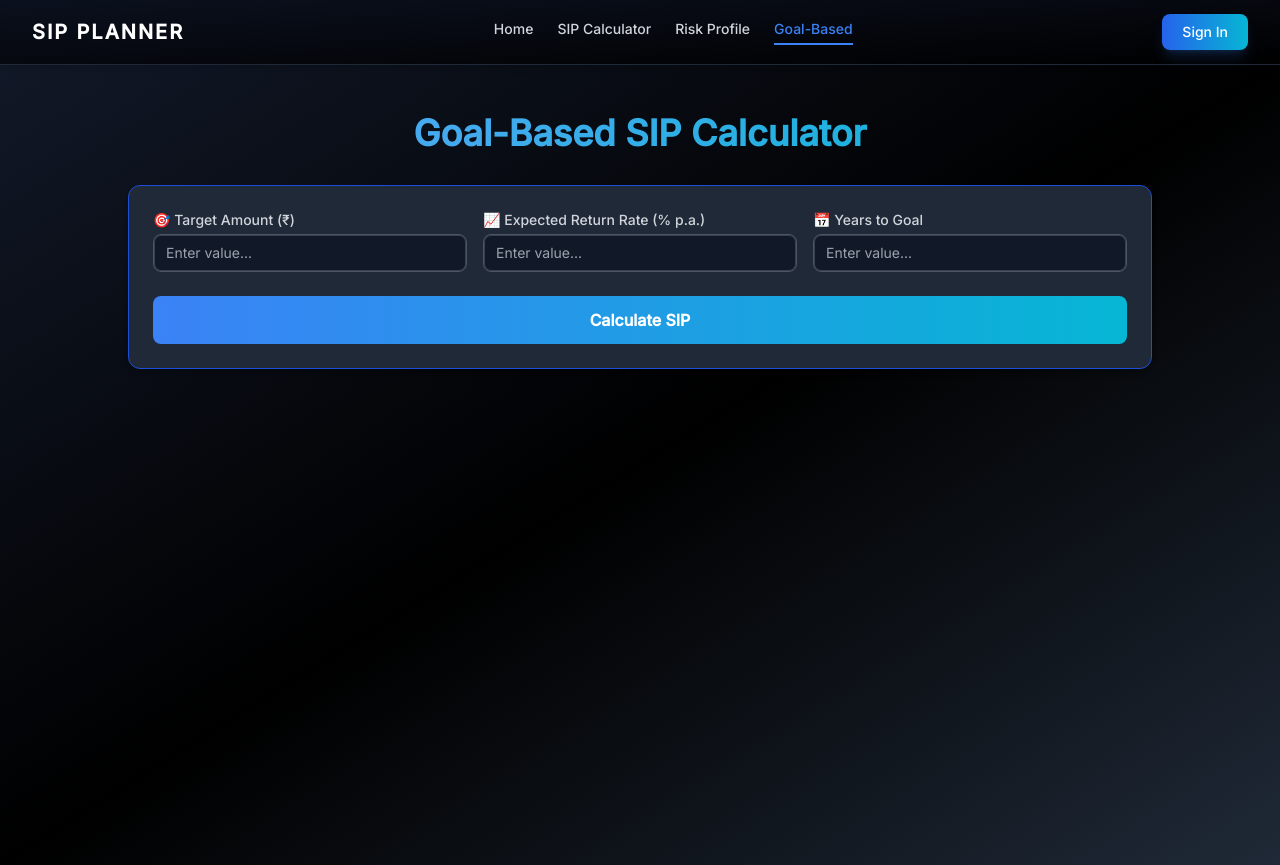
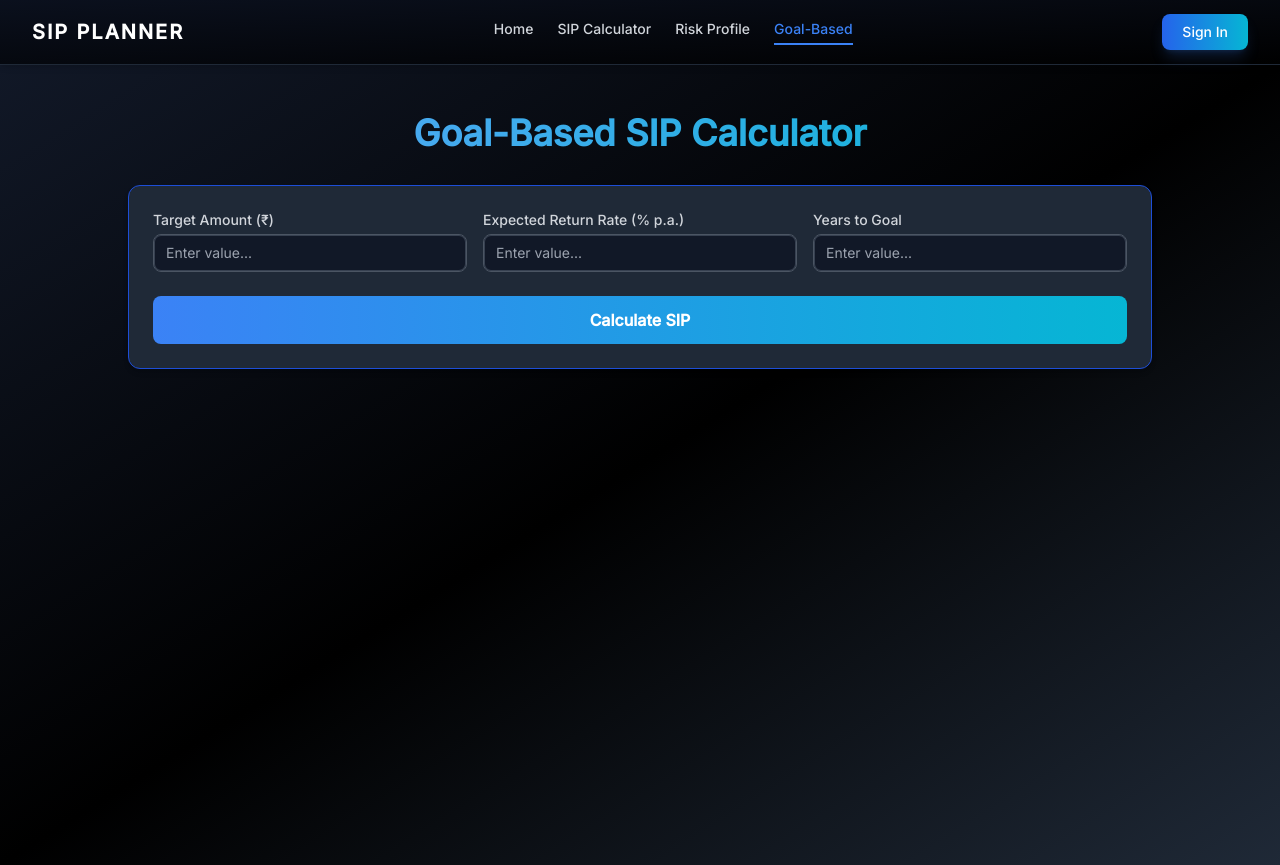
Before and after one commit to JashanVIRDI12/sip-planner, a Next.js app: page /goal-based in a window 1280 px wide. Built offline with nearby package versions, Linux system fonts and the light colour scheme.

Commit message:
Update page.js

```diff
--- a/app/goal-based/page.js
+++ b/app/goal-based/page.js
@@ -80,9 +80,9 @@ export default function GoalBasedSIP() {
 
                 <div className="bg-[#1f2937] p-6 rounded-xl border border-blue-700 shadow-md">
                     <div className="grid grid-cols-1 sm:grid-cols-2 md:grid-cols-3 gap-4">
-                        <InputField label="🎯 Target Amount (₹)" value={target} onChange={setTarget} />
-                        <InputField label="📈 Expected Return Rate (% p.a.)" value={rate} onChange={setRate} />
-                        <InputField label="📅 Years to Goal" value={years} onChange={setYears} />
+                        <InputField label="Target Amount (₹)" value={target} onChange={setTarget} />
+                        <InputField label="Expected Return Rate (% p.a.)" value={rate} onChange={setRate} />
+                        <InputField label="Years to Goal" value={years} onChange={setYears} />
                     </div>
                     <button
                         onClick={handleCalculate}
```
